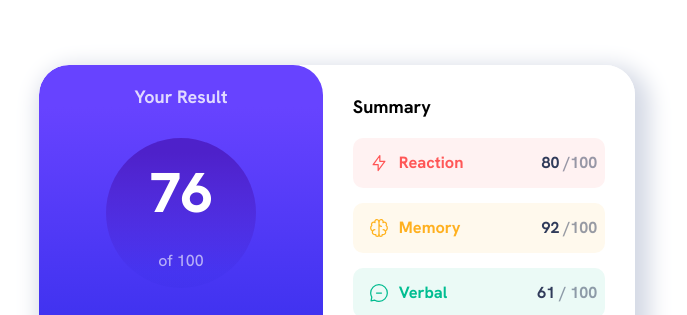
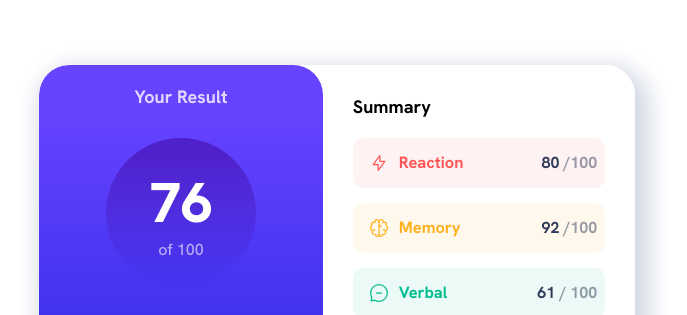
Before and after one commit to gtdev6/summary-card-frontendMentor-challenge-by-flexbox, a plain HTML site: page index.html in a window 1280 px wide. Shown: the part 125-440 px from the top of the page, without its empty margins (303-990 px from the left). Drawn offline with Linux system fonts and the light colour scheme.

Commit message:
edited circle

```diff
--- a/index.html
+++ b/index.html
@@ -18,7 +18,10 @@
     <div class="top-container">
       <div id="result-container">
         <h4>Your Result</h4>
-        <div class="circle-score"><span>76</span><br>of 100</div>
+        <div class="circle-score">
+          <h2>76</h2>
+          <p>of 100</p>
+          </div>
         <h3>Great</h3>
         <div id="text-container">
           <p>You scored higher than 65% of the people who have taken these tests.</p>
--- a/style.css
+++ b/style.css
@@ -26,7 +26,7 @@
   );
 }
 
-.circle-score span {
+.circle-score h2 {
   font-size: 56px;
   font-family: "Hanken Grotesk", sans-serif;
   font-weight: 800;
@@ -66,7 +66,7 @@
   color: rgba(255, 255, 255, 0.6);
 }
 
-.circle-score span {
+.circle-score h2 {
   color: white;
 }
 
```
